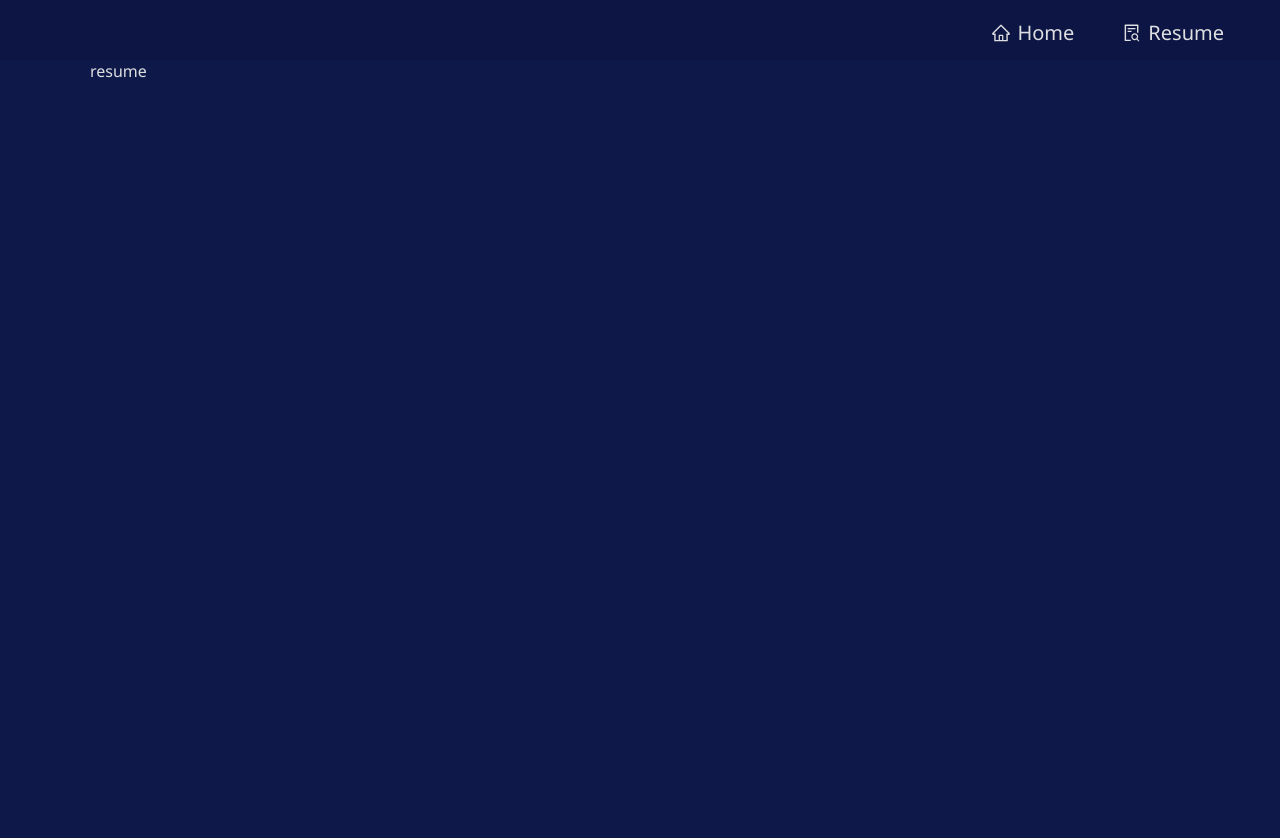
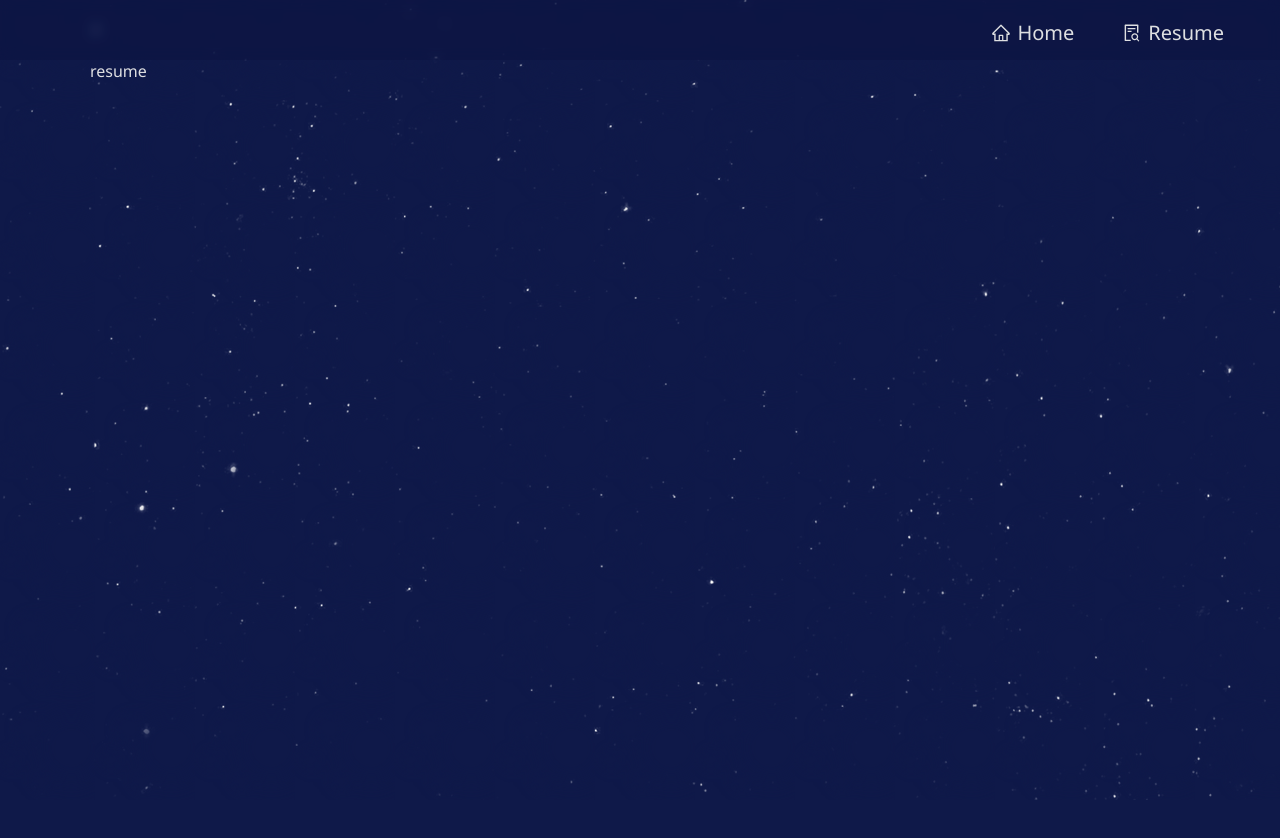
Before and after one commit to ValentinGTrapaga/portfolio-v1, a Next.js app: page /resume in a window 1280 px wide. Shown: the top 838 px of the page. Built offline with nearby package versions, Linux system fonts and the light colour scheme.

Commit message:
add starrynight background

```diff
--- a/components/AppLayout/index.js
+++ b/components/AppLayout/index.js
@@ -6,6 +6,8 @@ const AppLayout = ({ children }) => {
   return (
     <>
       <NavBar />
+      <div className={styles.stars}></div>
+      <div className={styles.twinkling}></div>
       <div className={styles.appContainer}>{children}</div>
     </>
   )
--- a/components/AppLayout/styles.module.css
+++ b/components/AppLayout/styles.module.css
@@ -2,4 +2,39 @@
     max-width: 1100px;
     margin: auto;
     min-height: 200vh;
+    position: relative;
 }
+
+.stars,
+.twinkling {
+    position: fixed;
+    top: 0;
+    left: 0;
+    right: 0;
+    bottom: 0;
+    width: 100%;
+    height: 100%;
+    display: block;
+}
+
+.stars {
+    background: var(--background-color) url(../../assets/stars.png) repeat top center;
+    z-index: -999;
+}
+
+.twinkling {
+    background-blend-mode: darken;
+    background: transparent url(../../assets/twinkling.png) repeat top center;
+    z-index: -1;
+    animation: move-twink-back 400s linear infinite;
+}
+
+@keyframes move-twink-back {
+    from {
+        background-position: 0 0;
+    }
+
+    to {
+        background-position: -10000px 5000px;
+    }
+}
```
Also changed, not shown: components/EmailForm/index.js (+29 -2 lines), components/EmailForm/styles.module.css (+11 -0 lines), assets/stars.png (added), assets/twinkling.png (added).
